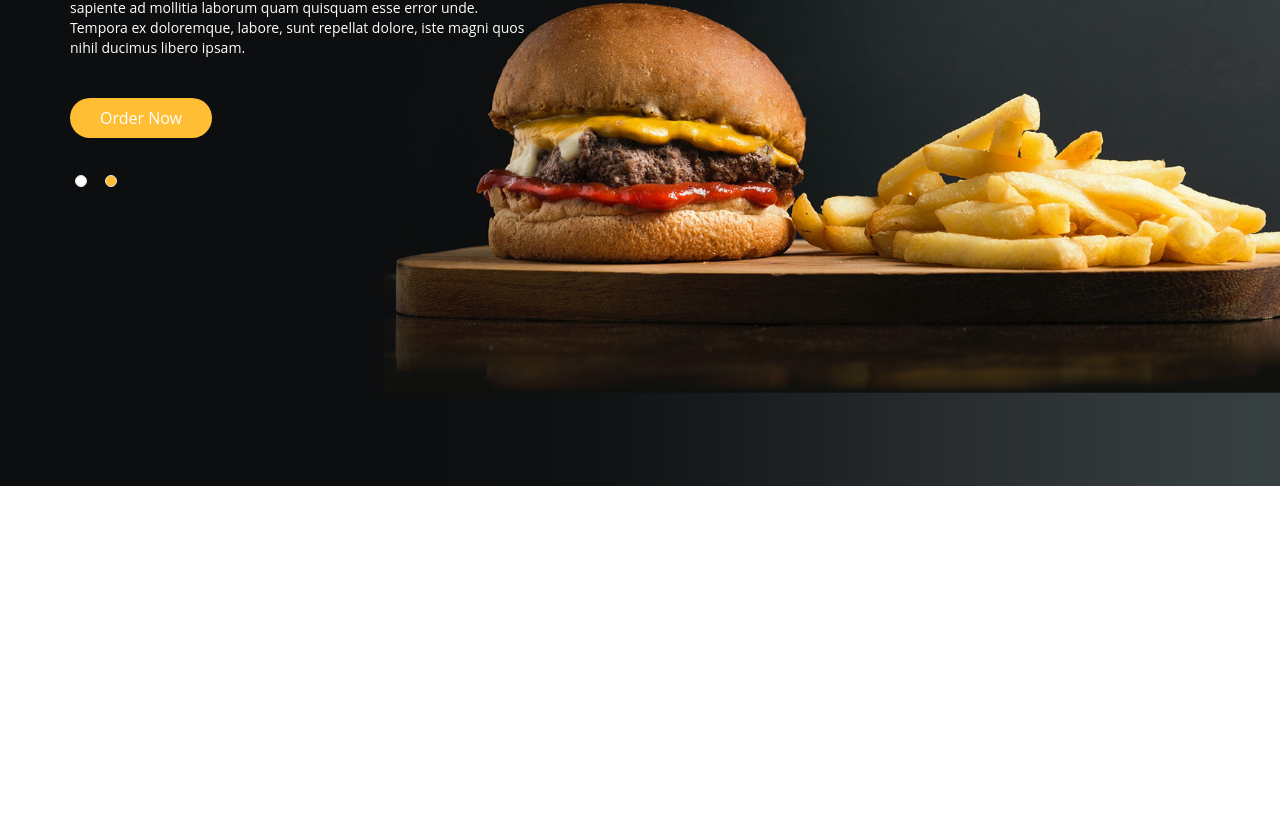
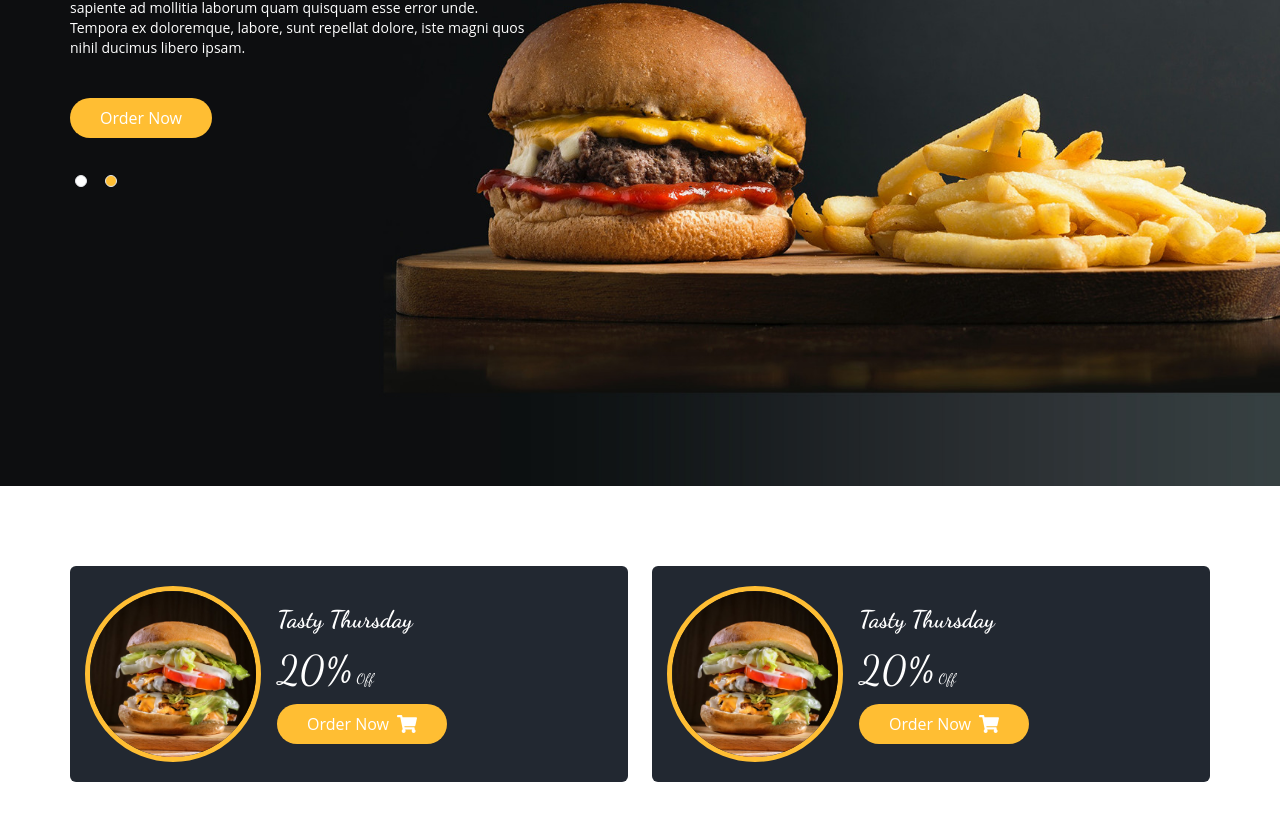
Before and after one commit to ilkeasagicayir/food-ordering, a Next.js app: page / in a window 1280 px wide. Shown: the part 314-1134 px from the top of the page. Before the commit the page ends 800 px from the top, so only its background shows below. Built offline with nearby package versions, Linux system fonts and the light colour scheme.

Commit message:
Campaigns component

```diff
--- a/components/layout/Header.jsx
+++ b/components/layout/Header.jsx
@@ -10,8 +10,6 @@
   const [isMenuModal, setIsMenuModal] = useState(false)
 
   const router = useRouter()
-
-  console.log(router.asPath)
 
   return (
     <div className={`h-[5.5rem] z-50 relative ${router.asPath === "/" ? "bg-transparent" : "bg-secondary"}`}>
--- /dev/null
+++ b/components/ui/Campaigns.jsx
@@ -0,0 +1,35 @@
+import Image from "next/image"
+import Title from "./Title"
+import {FaShoppingCart} from "react-icons/fa"
+
+const CampaignItem = ()=>{
+    return (
+        <div className="bg-secondary flex-1 rounded-md py-5 px-[15px] flex items-center gap-x-4">
+            <div className="relative md:w-44 md:h-44 w-36 h-36 after:content-[''] border-[5px] border-primary rounded-full overflow-hidden">
+                <Image src="/images/o1.jpg" alt="" layout="fill" className="hover:scale-105 transition-all" objectFit="cover"/>
+            </div>
+            <div className="text-white">
+                <Title addClass="text-2xl">Tasty Thursday</Title>
+                <div className="font-dancing my-1">
+                    <span className="text-[40px]">20%</span>
+                    <span className="text-sm inline-block ml-1">Off</span>
+                </div>
+                <button className="btn-primary flex items-center gap-x-2">
+                    Order Now <FaShoppingCart size={20}/>
+                </button>
+            </div>
+        </div>
+    )
+}
+
+
+const Campaigns = () => {
+  return (
+    <div className="flex justify-between container mx-auto py-20 gap-6 flex-wrap">
+        <CampaignItem/>
+        <CampaignItem/>
+    </div>
+  )
+}
+
+export default Campaigns
--- a/components/ui/Carousel.jsx
+++ b/components/ui/Carousel.jsx
@@ -1,6 +1,5 @@
 import Image from "next/image";
 import Title from "./Title";
-import React from "react";
 import Slider from "react-slick";
 
 const Carousel = () => {
--- a/components/ui/Search.jsx
+++ b/components/ui/Search.jsx
@@ -1,4 +1,4 @@
-import React from 'react'
+
 import OutsideClickHandler from 'react-outside-click-handler'
 import Title from "../ui/Title"
 import Image from "next/image"
--- a/components/ui/Title.jsx
+++ b/components/ui/Title.jsx
@@ -1,5 +1,3 @@
-import React from 'react'
-
 const Title = ({ children, addClass }) => {
   return (
     <div className={`${addClass} font-dancing font-bold`}>{children}</div>
--- a/pages/home/index.jsx
+++ b/pages/home/index.jsx
@@ -1,12 +1,12 @@
 import React from 'react'
+import Campaigns from '../../components/ui/Campaigns'
 import Carousel from '../../components/ui/Carousel'
 
 const Index = () => {
   return (
-  <div className='relative'>
-    <Carousel>
-
-    </Carousel>
+  <div>
+    <Carousel/>
+    <Campaigns/>
   </div>
   )
 }
```
Also changed, not shown: public/images/o1.jpg (added).
